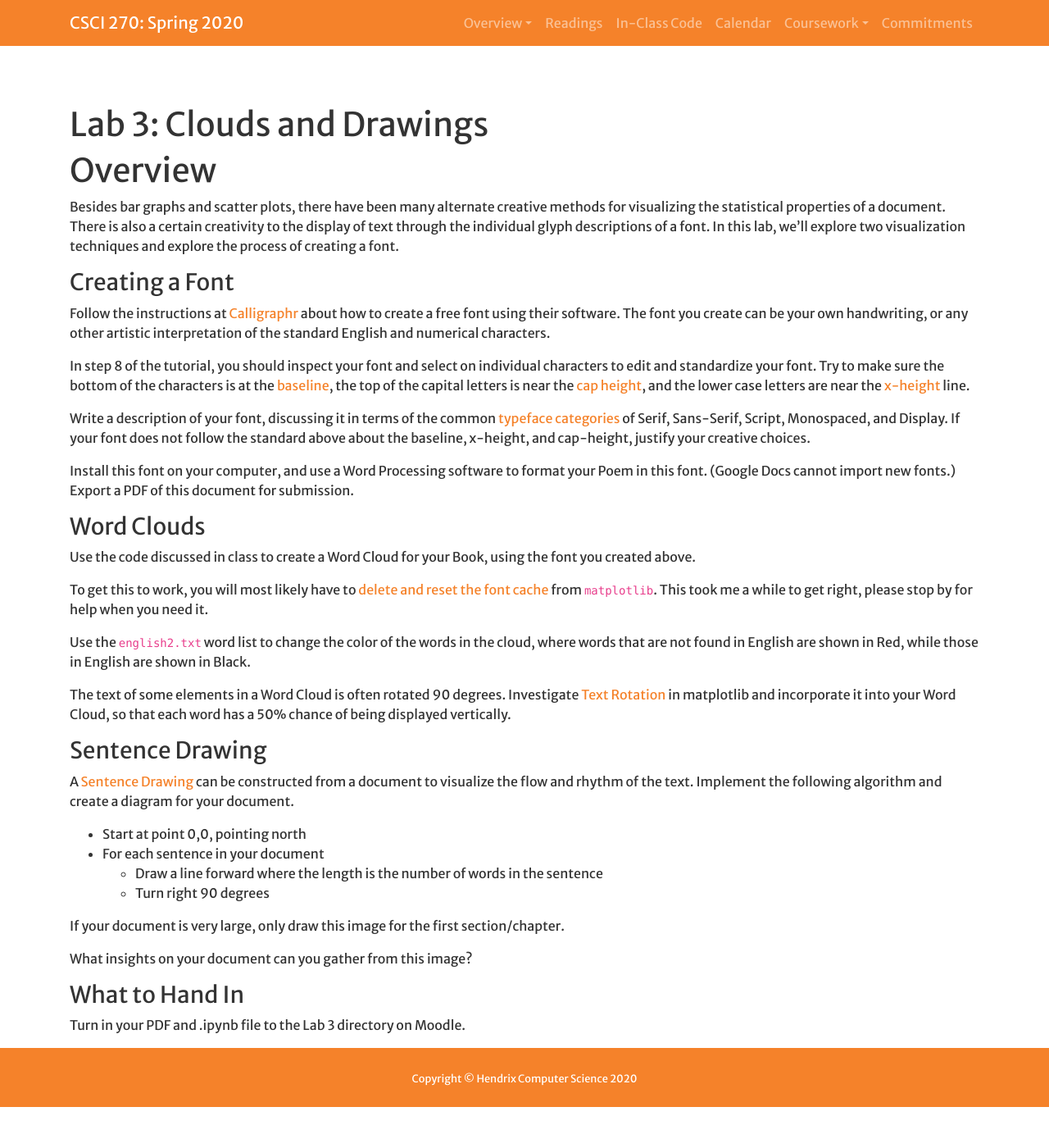
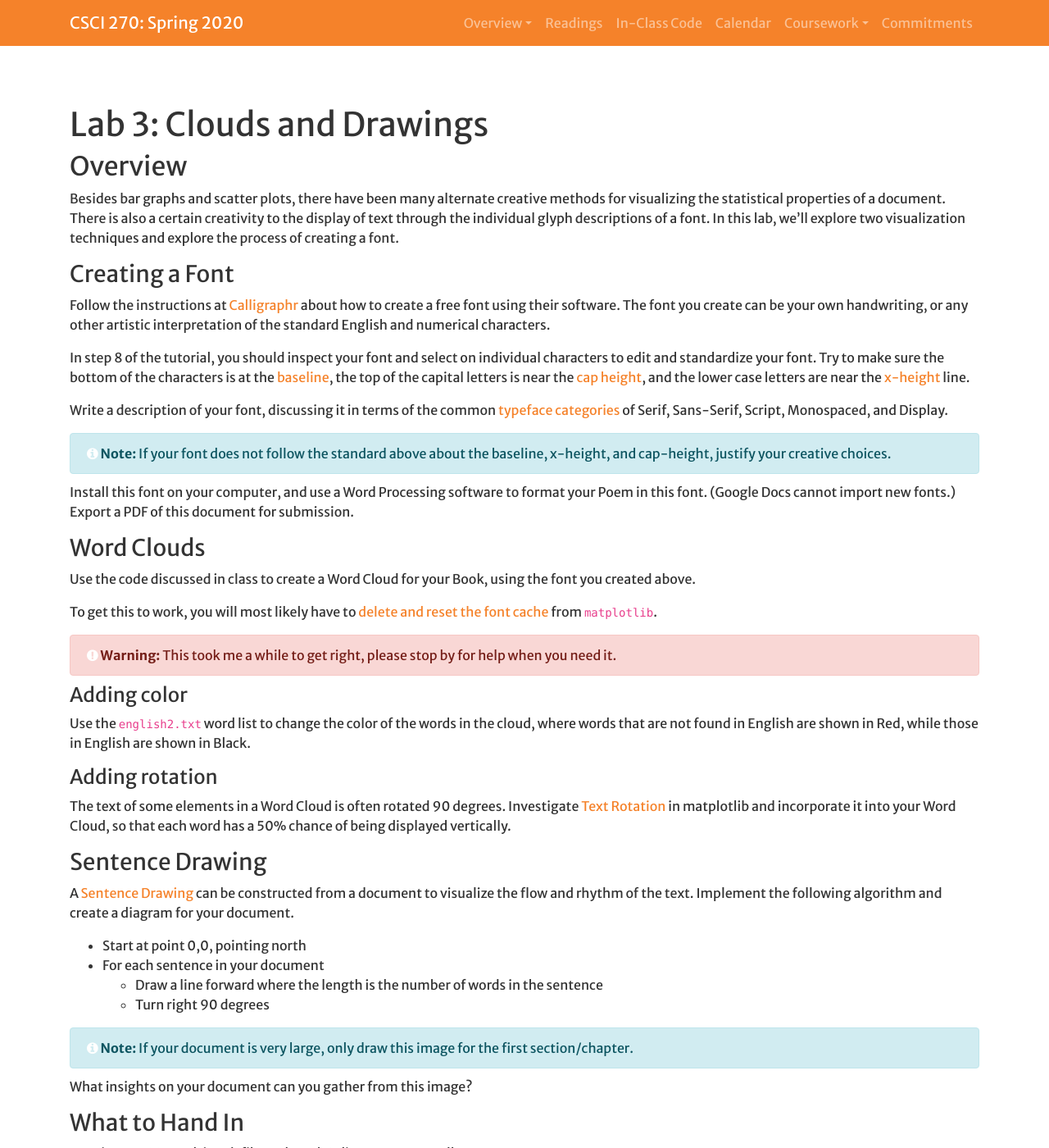
Before and after one commit to Hendrix-CS/csci270, a Jekyll site: the page built from labs/clouds.md, in a window 1280 px wide and 1400 px high. Shown: the whole window at 82% size. Built offline with Jekyll 4.4.1, drawn with Linux system fonts in a browser that asks for light colours; a script that is not in the unit is left out; our own code applies the rules of GitHub Pages for plain Markdown files.

Commit message:
Last minute fixups

```diff
--- a/labs/clouds.md
+++ b/labs/clouds.md
@@ -5,7 +5,7 @@
 worktitle: Clouds and Drawings
 ---
 
-# Overview
+## Overview
 
 Besides bar graphs and scatter plots, there have been many alternate creative methods
 for visualizing the statistical properties of a document. There is also a certain
@@ -28,8 +28,10 @@
 
 Write a description of your font, discussing it in terms of the common
 [typeface categories](https://en.wikipedia.org/wiki/Typeface)
-of Serif, Sans-Serif, Script, Monospaced, and Display. If your font does not follow
-the standard above about the baseline, x-height, and cap-height, justify your creative choices.
+of Serif, Sans-Serif, Script, Monospaced, and Display.
+
+{% include note.html content="If your font does not follow
+the standard above about the baseline, x-height, and cap-height, justify your creative choices." %}
 
 Install this font on your computer, and use a Word Processing software to
 format your Poem in this font. (Google Docs cannot import new fonts.)
@@ -42,11 +44,16 @@
 
 To get this to work, you will most likely have to [delete and reset the
 font cache](https://scentellegher.github.io/visualization/2018/05/02/custom-fonts-matplotlib.html) from `matplotlib`.
-This took me a while to get right, please stop by for help when you need it.
+
+{% include warning.html content="This took me a while to get right, please stop by for help when you need it." %}
+
+#### Adding color
 
 Use the `english2.txt` word list to change the color of the words in
 the cloud, where words that are not found in English are shown in
 Red, while those in English are shown in Black.
+
+#### Adding rotation
 
 The text of some elements in a Word Cloud is often rotated 90 degrees.
 Investigate [Text Rotation](https://matplotlib.org/examples/pylab_examples/text_rotation.html)
@@ -66,8 +73,8 @@
         the sentence
     -   Turn right 90 degrees
 
-If your document is very large, only draw this image for the first
-section/chapter.
+{% include note.html content="If your document is very large, only draw this image for the first
+section/chapter." %}
 
 What insights on your document can you gather from this image?
 
```
